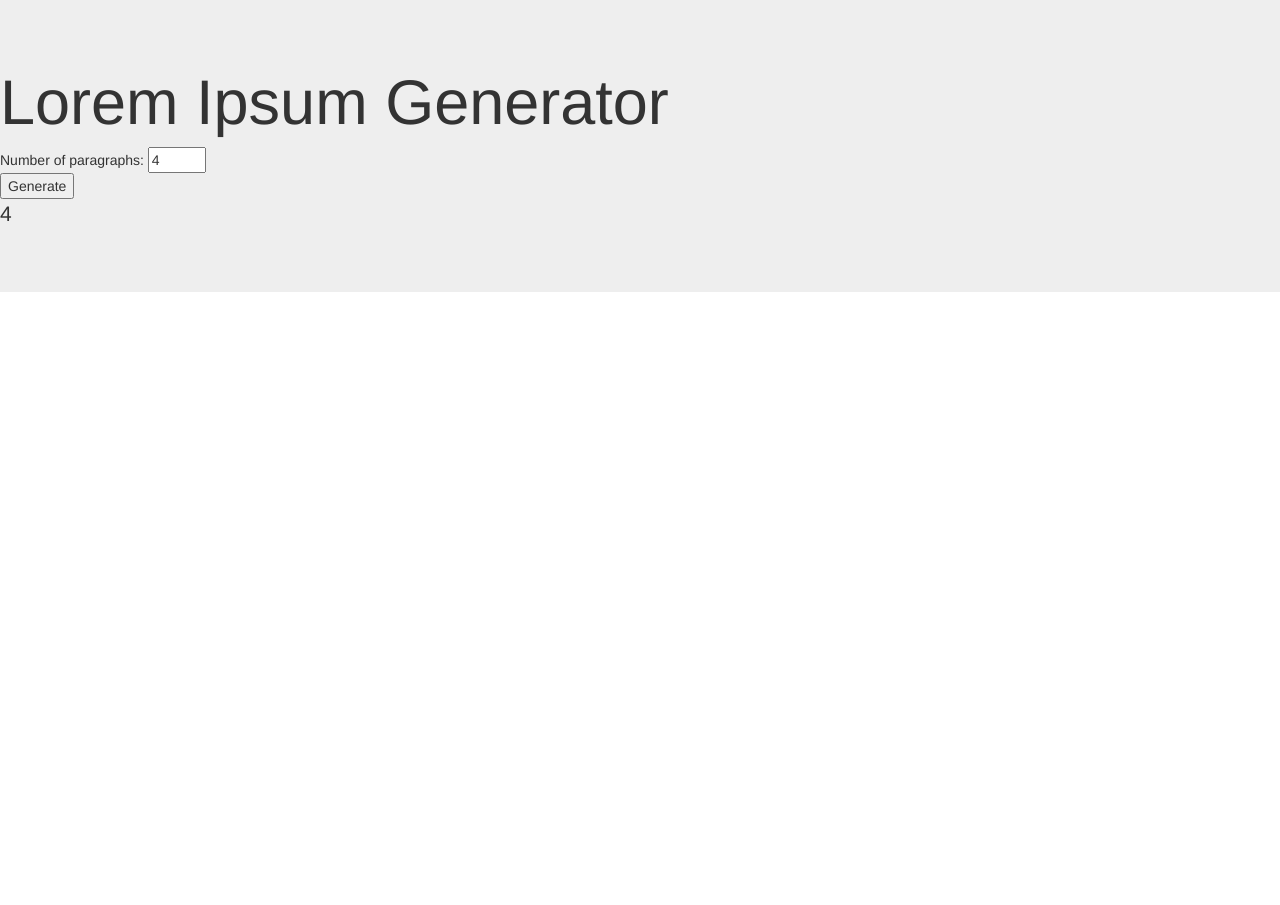
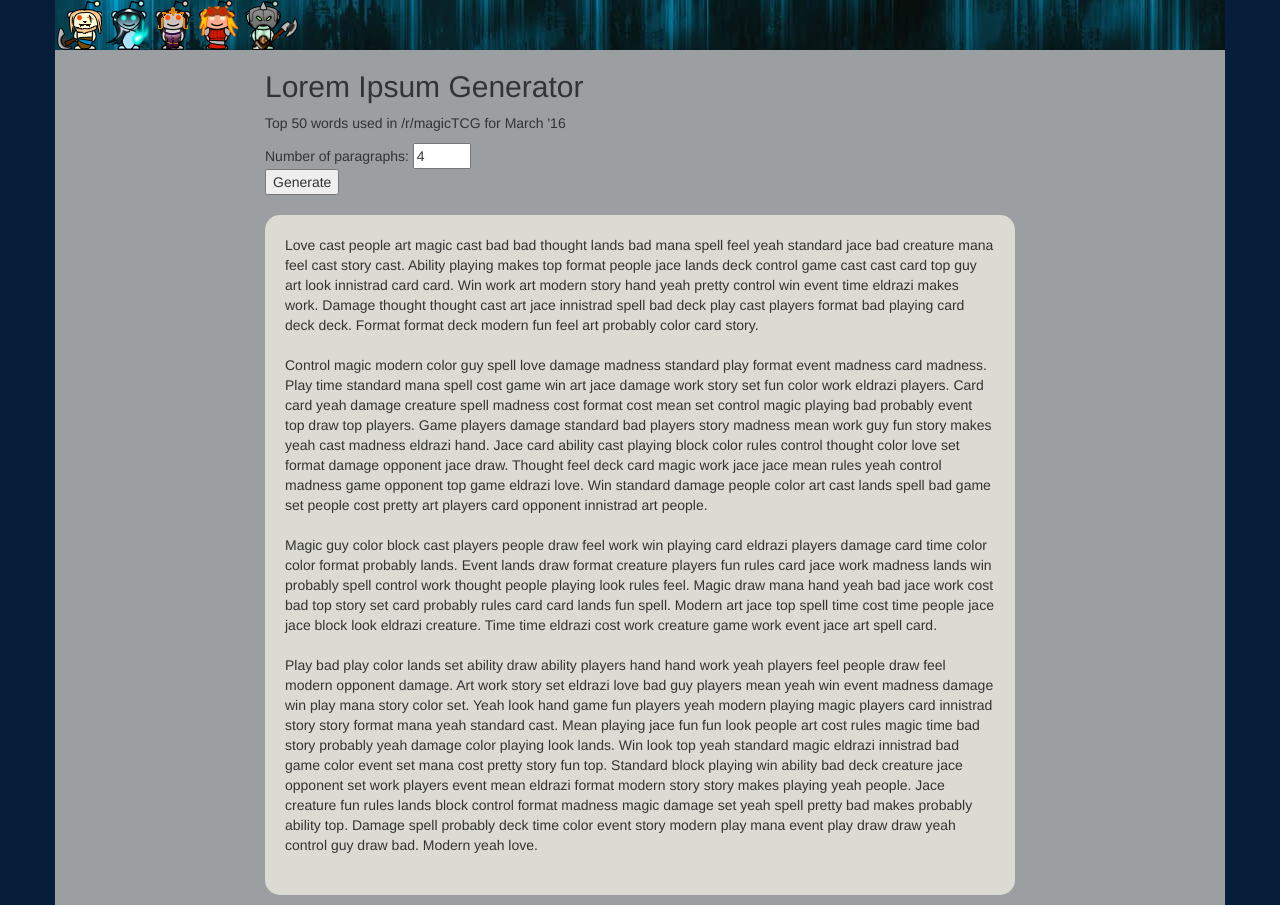
Before and after one commit to CrazyBurrito/Spark, a plain HTML site: page loremIpsum.html in a window 1280 px wide. Both pictures are taken after a click on the button "Generate". Before the commit the page ends 800 px from the top, so only its background shows below. Drawn offline with nearby package versions, Linux system fonts and the light colour scheme.

Commit message:
Finished Lorem Ipsum

```diff
--- a/loremIpsum.html
+++ b/loremIpsum.html
@@ -12,16 +12,30 @@
 -->
         <script src="https://ajax.googleapis.com/ajax/libs/jquery/1.11.3/jquery.min.js"></script>
         <script src="https://maxcdn.bootstrapcdn.com/bootstrap/3.3.6/js/bootstrap.min.js"></script>
+
+        <link rel="stylesheet" href="loremIpsumStyles.css">
     </head>
 
     <body>
-        <div class="jumbotron">
-            <h1>Lorem Ipsum Generator</h1>
-            Number of paragraphs: <input id="numInput"type="number" name="numParagraphs" value="4" min="1" max="99"><br>
-            <button id="generate">Generate</button>
-            <p></p>
+        <div class="container">
+            <div class="row">
+                <div id="banner">
+                    <img src="magicTCGLogo.png"></img>
+                </div>
+            </div>
+            <div class="row" id="mainContent">
+                <div class="col-lg-2 col-md-2 col-sm-2 col-xs-2"></div>
+                <div class="col-lg-8 col-md-8 col-sm-8 col-xs-8">
+                    <h2>Lorem Ipsum Generator</h2>
+                    <p>Top 50 words used in /r/magicTCG for March '16</p>
+                    Number of paragraphs: <input id="numInput" type="number" name="numParagraphs" value="4" min="1" max="99"><br>
+                    <button id="generate">Generate</button><br><br>
+                    <p id="ipsum"></p>
+                </div>
+                <div class="col-lg-2 col-md-2 col-sm-2 col-xs-2"></div>
+
+            </div>
         </div>
-
         <script src="loremScript.js"></script>
 
     </body>
--- /dev/null
+++ b/loremIpsumStyles.css
@@ -0,0 +1,17 @@
+body{
+    background-color:#061E3A;
+}
+
+#banner{
+    background-image:url('magicTCGBanner.jpg');
+}
+
+#mainContent{
+    background-color:#9B9FA2;
+}
+
+#ipsum{
+    background-color:#DBDBD3;
+    padding:20px;
+    border-radius:15px;
+}
--- a/loremScript.js
+++ b/loremScript.js
@@ -1,4 +1,58 @@
+var array = ["card","deck","set","play","game","people","time","creature","players","mana","lands","magic","pretty","opponent","mean","playing","jace","standard","probably","modern","draw","spell","format","win","bad","eldrazi","ability","cost","art","feel","hand","color","innistrad","makes","control","work","yeah","story","cast","top","love","guy","madness","fun","damage","look","block","thought","rules","event"];
+var paragraphText = "";
+
+function capitalizeFirstLetter(string) {
+    return string.charAt(0).toUpperCase() + string.slice(1);
+}
+
+$("#ipsum").hide();
+
 $("#generate").click(function(){
+    paragraphText = "";
     var numParagraphs = $("#numInput").val();
-    $("p").html(numParagraphs);
+
+    if(numParagraphs > 99){
+        $("#numInput").val(99);
+        numParagraphs = 99;
+    }
+    else if(numParagraphs < 1){
+        $("#numInput").val(1);
+        numParagraphs = 1;
+    }
+    var paragraphLength = 0;
+    var sentanceLength = 0;
+    var index = 0;
+    var cap = true;
+
+    for(j=0; j<numParagraphs; j++){
+        paragraphLength = (Math.floor((Math.random()*100)+90));
+        sentanceLength = (Math.floor(Math.random()*10)+15);
+
+        for(i=0; i<paragraphLength; i++){
+            index = Math.floor(Math.random()*array.length);
+            console.log(sentanceLength);
+
+            if(cap){
+                paragraphText+= capitalizeFirstLetter(array[index]);
+                cap = false;
+            }
+            else
+                paragraphText+= array[index];
+
+            if(i == sentanceLength && i != paragraphLength - 1){
+                paragraphText+= "."
+                sentanceLength = i + (Math.floor(Math.random()*10)+15)
+                cap = true;
+                }
+            if(i != paragraphLength - 1)
+                paragraphText+= " ";
+        }
+        paragraphText+=".<br><br>";
+        cap = true;
+    }
+
+    $("#ipsum").html(paragraphText);
+
+    $("#ipsum").show();
+
 });
```
Also changed, not shown: magicTCGBanner.jpg (added), magicTCGLogo.png (added).
